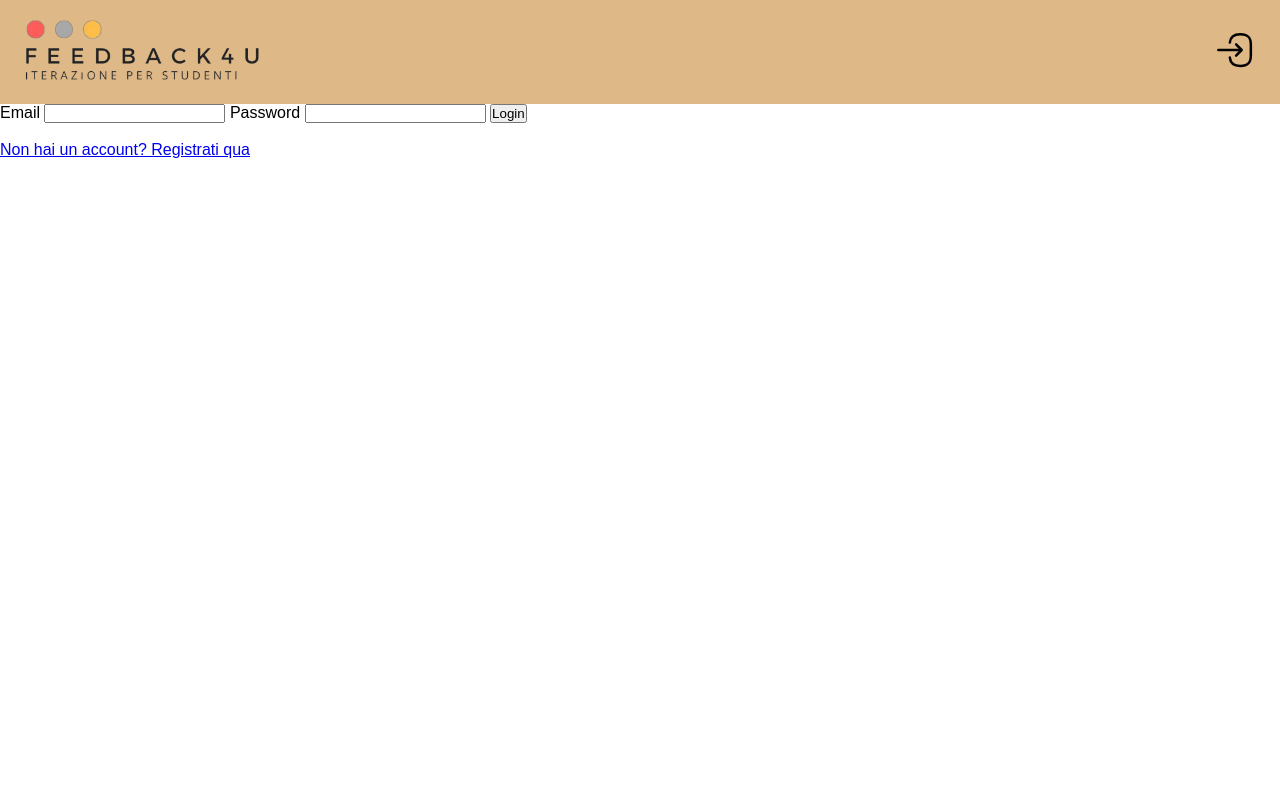
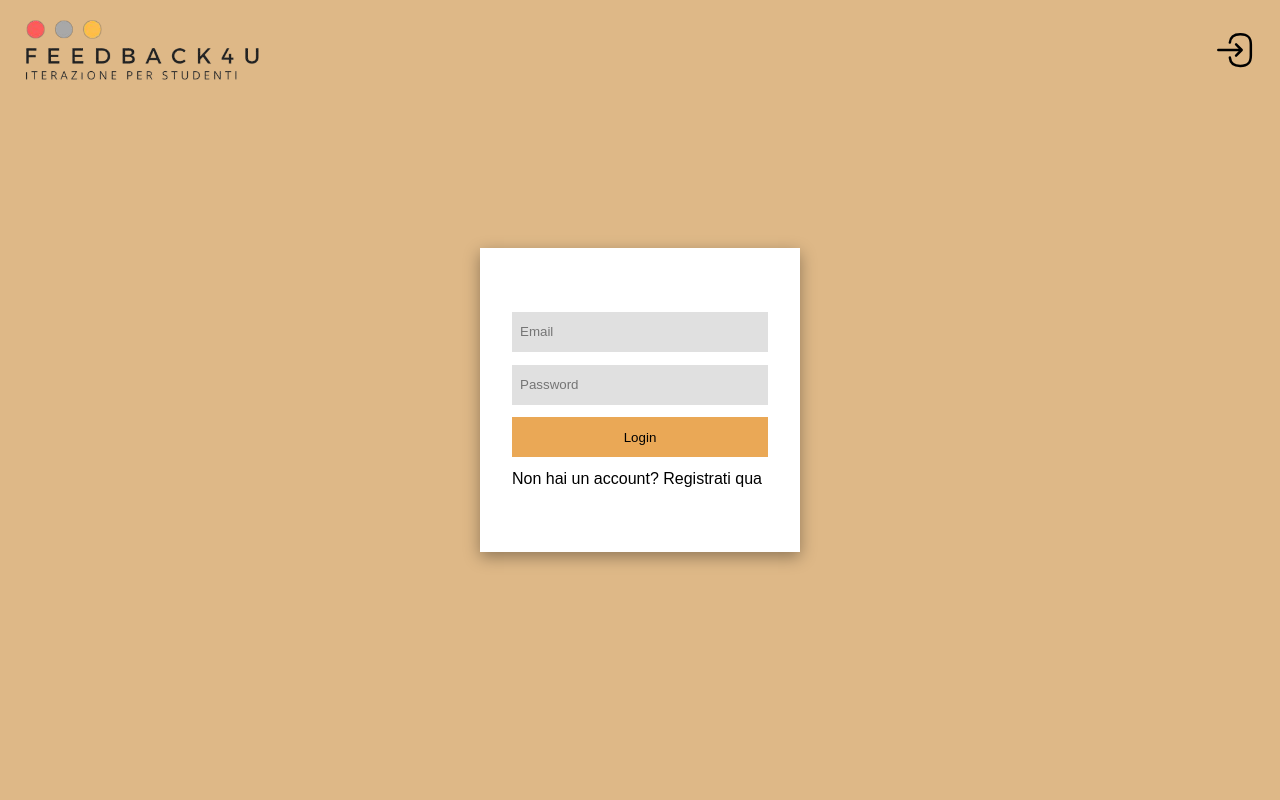
Before and after one commit to ilCONDORA/Feedback4U, a PHP site: page /login.php in a window 1280 px wide. Run offline with PHP 8.4, Linux system fonts and the light colour scheme.

Commit message:
Login css

```diff
--- a/login.php
+++ b/login.php
@@ -1,24 +1,67 @@
 <!DOCTYPE html>
 <html lang="en">
+
 <head>
     <meta charset="UTF-8">
     <meta name="viewport" content="width=device-width, initial-scale=1.0">
     <title>Document</title>
     <style>
+
         main{
-        margin-top:104px;
+            width: 100vw;
+            height: 100vh;
+            background-color: #DEB887;
+            display: flex;
+            align-items: center;
+            justify-content: center;
         }
+
+        .containerFormLogin {
+            display: flex;
+            flex-direction: column;
+            justify-content: center;
+            width: 25vw;
+            height: 38vh;
+            row-gap: 0.8rem;
+            box-shadow: rgba(0, 0, 0, 0.35) 0px 5px 15px;
+            padding: 2rem;
+            background-color: white;
+        }
+
+        .btnLogin {
+            height: 1.5rem;
+            background-color: #eaa856;
+            border: none;
+            cursor: pointer;
+            height: 2.5rem;
+        }
+
+        .inputLogin{
+            height: 2.5rem;
+            border: none;
+            background-color: #e0e0e0;
+            padding-left: 0.5rem;
+        }
+        a{
+            text-decoration: none;
+            color: black;
+        }
+
+        a:hover{
+            color: blue;
+        }
+
     </style>
 </head>
+
 <body>
     <main>
         <?php include('header.php'); ?>
-        <form action="<?php echo $_SERVER['PHP_SELF']; ?>" method="post">
-            <label for="email">Email</label>
-            <input type="email" name="email" id="email" required>
-            <label for="password">Password</label>
-            <input type="password" name="password" id="password" required>
-            <input type="submit" value="Login">
+        <form action="<?php echo $_SERVER['PHP_SELF']; ?>" method="post" class="containerFormLogin">
+            <input type="email" name="email" id="email" required placeholder="Email" class="inputLogin">
+            <input type="password" name="password" id="password" required placeholder="Password" class="inputLogin">
+            <input type="submit" value="Login" class="btnLogin" >
+            <a href="registration.php">Non hai un account? Registrati qua</a>
         </form>
         <?php
         if ($_SERVER["REQUEST_METHOD"] == "POST") {
@@ -57,7 +100,9 @@
             $conn->close();
         }
         ?>
-        <br>
-        <a href="registration.php">Non hai un account? Registrati qua</a></main>
+
+
+    </main>
 </body>
+
 </html>
```
Also changed, not shown: feedback.php (deleted, +0 -87 lines). Lines whose indentation alone changed are shown as unchanged.
